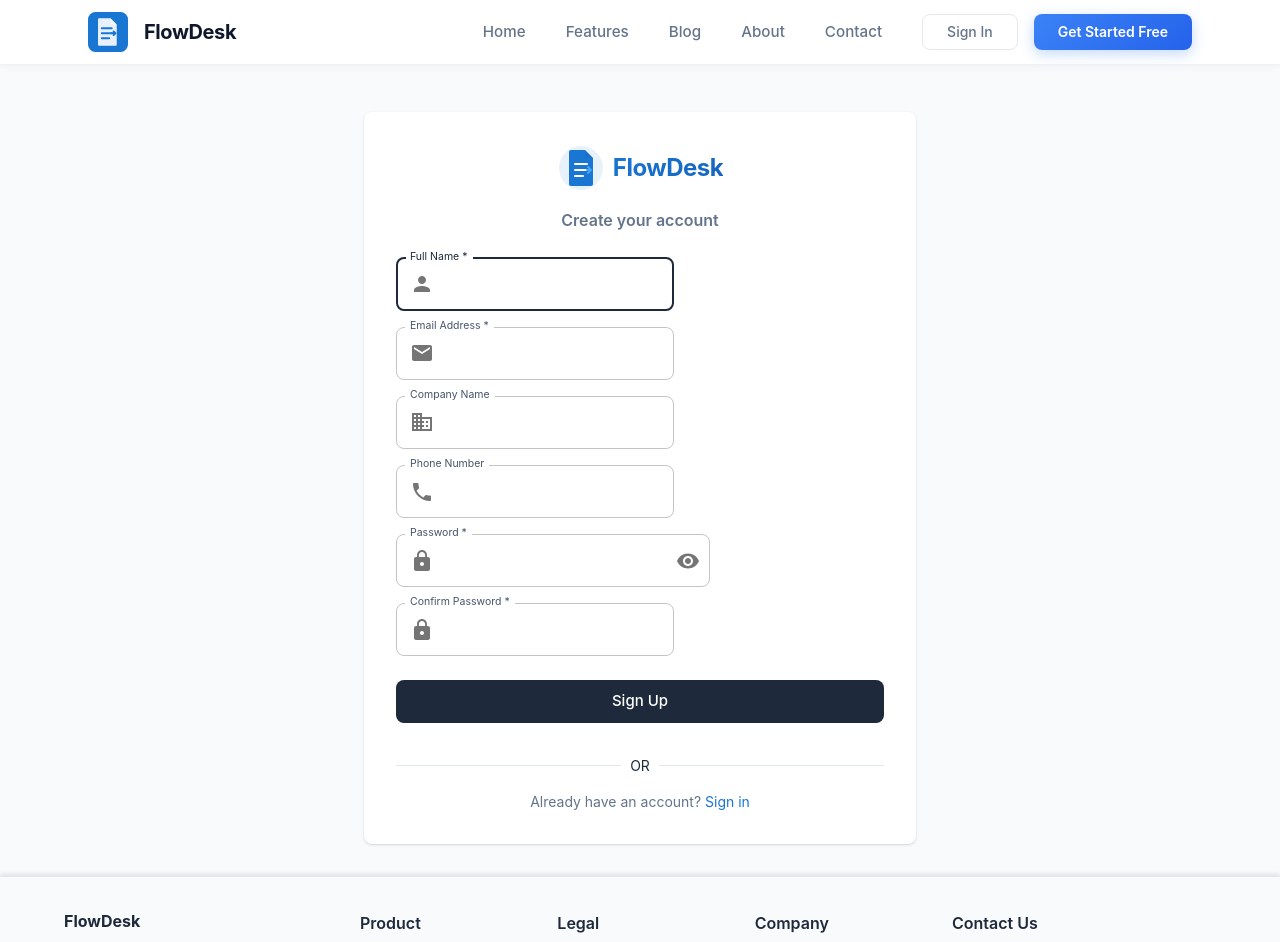
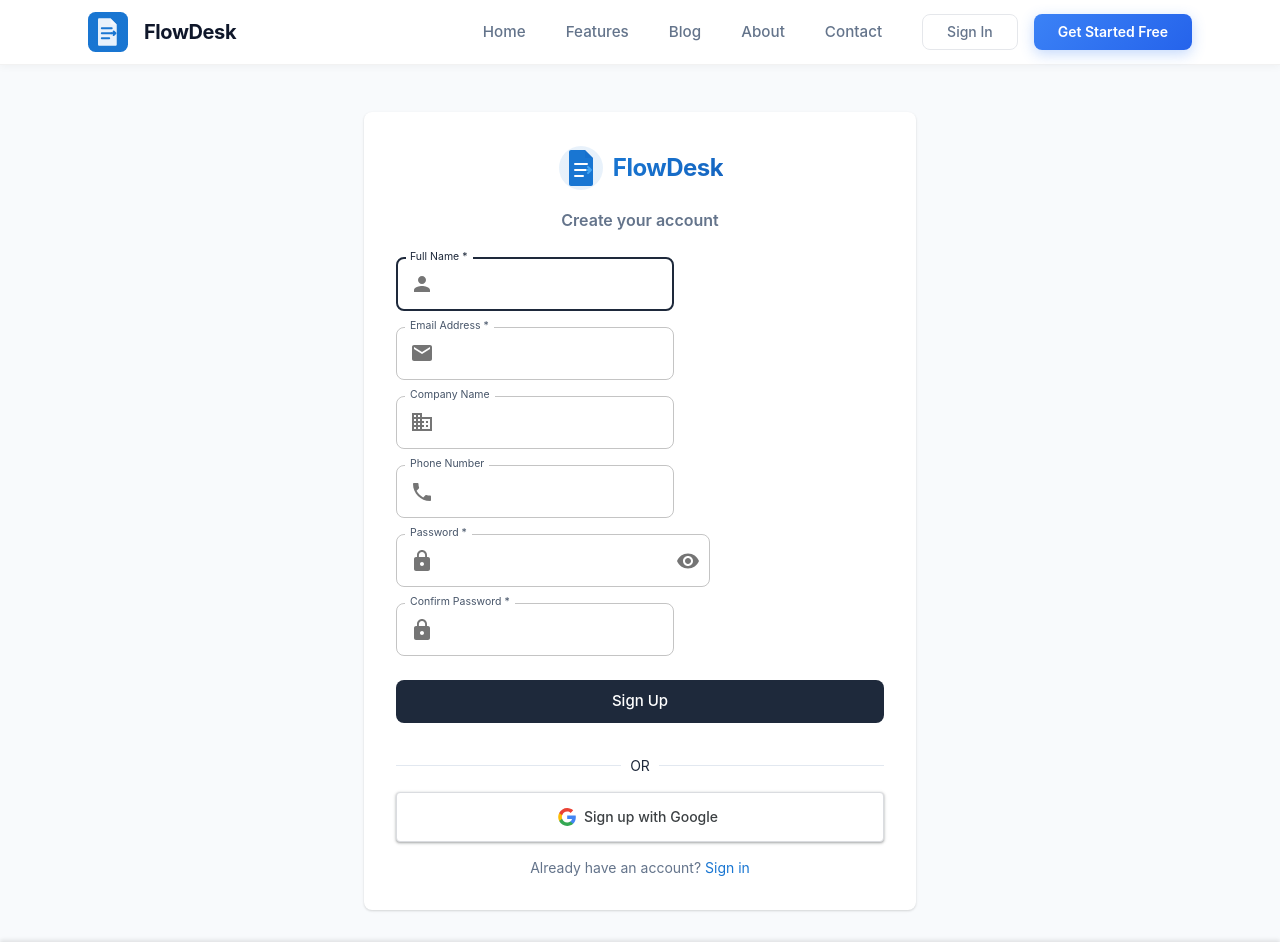
Before and after one commit to Flowdesktech/invoice, a React (Vite) app: page /register in a window 1280 px wide. Shown: the top 942 px of the page. Built offline with nearby package versions, Linux system fonts and the light colour scheme; no server answers; the HTML template or start-up script is replaced by a standard one.

Commit message:
feat: google sign in

```diff
--- /dev/null
+++ b/src/components/GoogleLogo.jsx
@@ -0,0 +1,33 @@
+import React from 'react';
+
+const GoogleLogo = ({ size = 18 }) => {
+  return (
+    <svg
+      width={size}
+      height={size}
+      viewBox="0 0 24 24"
+      xmlns="http://www.w3.org/2000/svg"
+    >
+      <g transform="matrix(1, 0, 0, 1, 27.009001, -39.238998)">
+        <path
+          fill="#4285F4"
+          d="M -3.264 51.509 C -3.264 50.719 -3.334 49.969 -3.454 49.239 L -14.754 49.239 L -14.754 53.749 L -8.284 53.749 C -8.574 55.229 -9.424 56.479 -10.684 57.329 L -10.684 60.329 L -6.824 60.329 C -4.564 58.239 -3.264 55.159 -3.264 51.509 Z"
+        />
+        <path
+          fill="#34A853"
+          d="M -14.754 63.239 C -11.514 63.239 -8.804 62.159 -6.824 60.329 L -10.684 57.329 C -11.764 58.049 -13.134 58.489 -14.754 58.489 C -17.884 58.489 -20.534 56.379 -21.484 53.529 L -25.464 53.529 L -25.464 56.619 C -23.494 60.539 -19.444 63.239 -14.754 63.239 Z"
+        />
+        <path
+          fill="#FBBC05"
+          d="M -21.484 53.529 C -21.734 52.809 -21.864 52.039 -21.864 51.239 C -21.864 50.439 -21.724 49.669 -21.484 48.949 L -21.484 45.859 L -25.464 45.859 C -26.284 47.479 -26.754 49.299 -26.754 51.239 C -26.754 53.179 -26.284 54.999 -25.464 56.619 L -21.484 53.529 Z"
+        />
+        <path
+          fill="#EA4335"
+          d="M -14.754 43.989 C -12.984 43.989 -11.404 44.599 -10.154 45.789 L -6.734 42.369 C -8.804 40.429 -11.514 39.239 -14.754 39.239 C -19.444 39.239 -23.494 41.939 -25.464 45.859 L -21.484 48.949 C -20.534 46.099 -17.884 43.989 -14.754 43.989 Z"
+        />
+      </g>
+    </svg>
+  );
+};
+
+export default GoogleLogo;
--- a/src/contexts/AuthContext.jsx
+++ b/src/contexts/AuthContext.jsx
@@ -6,7 +6,9 @@ import {
   onAuthStateChanged,
   updateProfile,
   updatePassword,
-  sendPasswordResetEmail
+  sendPasswordResetEmail,
+  GoogleAuthProvider,
+  signInWithPopup
 } from 'firebase/auth';
 import { auth } from '../config/firebase';
 import { profileAPI } from '../utils/api';
@@ -109,6 +111,58 @@ export const AuthProvider = ({ children }) => {
       return user;
     } catch (error) {
       toast.error(error.message);
+      throw error;
+    }
+  };
+
+  // Google Sign-In function
+  const signInWithGoogle = async () => {
+    try {
+      const provider = new GoogleAuthProvider();
+      const { user } = await signInWithPopup(auth, provider);
+
+      // Check if this is a new user (first time Google sign-in)
+      const response = await profileAPI.get();
+      if (!response.data || !response.data.profiles) {
+        // Create default profile for new Google users
+        const userDoc = {
+          uid: user.uid,
+          email: user.email,
+          activeProfileId: 'default',
+          profiles: [{
+            id: 'default',
+            name: 'Main Business',
+            displayName: user.displayName || '',
+            company: '',
+            phone: '',
+            address: {},
+            invoiceSettings: {
+              prefix: 'INV',
+              nextNumber: 1,
+              taxRate: 0,
+              currency: 'USD',
+              paymentTerms: 'Due on receipt',
+              dueDateDuration: 7,
+              autoIncrementNumber: true,
+              timezone: 'America/New_York'
+            },
+            isDefault: true,
+            createdAt: new Date().valueOf()
+          }]
+        };
+
+        await profileAPI.update(userDoc);
+      }
+
+      toast.success('Signed in with Google successfully!');
+      return user;
+    } catch (error) {
+      if (error.code === 'auth/popup-closed-by-user') {
+        // User closed the popup without signing in
+        toast.error('Sign-in cancelled');
+      } else {
+        toast.error(error.message);
+      }
       throw error;
     }
   };
@@ -361,6 +415,7 @@ export const AuthProvider = ({ children }) => {
     currentProfile: getCurrentProfile(),
     signup,
     login,
+    signInWithGoogle,
     logout,
     updateUserProfile,
     changePassword,
--- a/src/pages/Login.jsx
+++ b/src/pages/Login.jsx
@@ -18,16 +18,19 @@ import {
   VisibilityOff,
   Email as EmailIcon,
   Lock as LockIcon,
+  Google as GoogleIcon,
 } from '@mui/icons-material';
 import { useAuth } from '../contexts/AuthContext';
 import Logo from '../components/Logo';
+import GoogleLogo from '../components/GoogleLogo';
 import Header from '../components/Header';
 import Footer from '../components/Footer';
 
 const Login = () => {
   const [showPassword, setShowPassword] = useState(false);
   const [loading, setLoading] = useState(false);
-  const { login, accounts } = useAuth();
+  const [googleLoading, setGoogleLoading] = useState(false);
+  const { login, signInWithGoogle, accounts } = useAuth();
   const navigate = useNavigate();
   const [searchParams] = useSearchParams();
   const isAddingAccount = searchParams.get('addAccount') === 'true';
@@ -52,6 +55,18 @@ const Login = () => {
       console.error('Login error:', error);
     } finally {
       setLoading(false);
+    }
+  };
+
+  const handleGoogleSignIn = async () => {
+    try {
+      setGoogleLoading(true);
+      await signInWithGoogle();
+      navigate('/dashboard');
+    } catch (error) {
+      console.error('Google sign-in error:', error);
+    } finally {
+      setGoogleLoading(false);
     }
   };
 
@@ -178,6 +193,39 @@ const Login = () => {
 
             <Divider sx={{ my: 2 }}>OR</Divider>
 
+            <Button
+              fullWidth
+              variant="outlined"
+              size="large"
+              onClick={handleGoogleSignIn}
+              disabled={googleLoading}
+              startIcon={googleLoading ? null : <GoogleLogo size={18} />}
+              sx={{
+                mb: 2,
+                textTransform: 'none',
+                backgroundColor: '#fff',
+                color: '#3c4043',
+                borderColor: '#dadce0',
+                borderRadius: '4px',
+                fontSize: '14px',
+                fontWeight: 500,
+                py: 1.5,
+                boxShadow: '0 1px 2px 0 rgba(60,64,67,.30), 0 1px 3px 1px rgba(60,64,67,.15)',
+                '&:hover': {
+                  backgroundColor: '#f8f9fa',
+                  borderColor: '#dadce0',
+                  boxShadow: '0 1px 2px 0 rgba(60,64,67,.30), 0 2px 6px 2px rgba(60,64,67,.15)',
+                },
+                '&:disabled': {
+                  backgroundColor: '#fff',
+                  color: '#3c4043',
+                  opacity: 0.6,
+                },
+              }}
+            >
+              {googleLoading ? <CircularProgress size={20} sx={{ color: '#4285f4' }} /> : 'Sign in with Google'}
+            </Button>
+
             <Box sx={{ textAlign: 'center' }}>
               <Typography variant="body2" color="text.secondary">
                 Don't have an account?{' '}
--- a/src/pages/Register.jsx
+++ b/src/pages/Register.jsx
@@ -22,16 +22,19 @@ import {
   Person as PersonIcon,
   Business as BusinessIcon,
   Phone as PhoneIcon,
+  Google as GoogleIcon,
 } from '@mui/icons-material';
 import { useAuth } from '../contexts/AuthContext';
 import Logo from '../components/Logo';
+import GoogleLogo from '../components/GoogleLogo';
 import Header from '../components/Header';
 import Footer from '../components/Footer';
 
 const Register = () => {
   const [showPassword, setShowPassword] = useState(false);
   const [loading, setLoading] = useState(false);
-  const { signup } = useAuth();
+  const [googleLoading, setGoogleLoading] = useState(false);
+  const { signup, signInWithGoogle } = useAuth();
   const navigate = useNavigate();
   const {
     register,
@@ -64,6 +67,18 @@ const Register = () => {
       console.error('Registration error:', error);
     } finally {
       setLoading(false);
+    }
+  };
+
+  const handleGoogleSignIn = async () => {
+    try {
+      setGoogleLoading(true);
+      await signInWithGoogle();
+      navigate('/dashboard');
+    } catch (error) {
+      console.error('Google sign-in error:', error);
+    } finally {
+      setGoogleLoading(false);
     }
   };
 
@@ -253,6 +268,39 @@ const Register = () => {
 
             <Divider sx={{ my: 2 }}>OR</Divider>
 
+            <Button
+              fullWidth
+              variant="outlined"
+              size="large"
+              onClick={handleGoogleSignIn}
+              disabled={googleLoading}
+              startIcon={googleLoading ? null : <GoogleLogo size={18} />}
+              sx={{
+                mb: 2,
+                textTransform: 'none',
+                backgroundColor: '#fff',
+                color: '#3c4043',
+                borderColor: '#dadce0',
+                borderRadius: '4px',
+                fontSize: '14px',
+                fontWeight: 500,
+                py: 1.5,
+                boxShadow: '0 1px 2px 0 rgba(60,64,67,.30), 0 1px 3px 1px rgba(60,64,67,.15)',
+                '&:hover': {
+                  backgroundColor: '#f8f9fa',
+                  borderColor: '#dadce0',
+                  boxShadow: '0 1px 2px 0 rgba(60,64,67,.30), 0 2px 6px 2px rgba(60,64,67,.15)',
+                },
+                '&:disabled': {
+                  backgroundColor: '#fff',
+                  color: '#3c4043',
+                  opacity: 0.6,
+                },
+              }}
+            >
+              {googleLoading ? <CircularProgress size={20} sx={{ color: '#4285f4' }} /> : 'Sign up with Google'}
+            </Button>
+
             <Box sx={{ textAlign: 'center' }}>
               <Typography variant="body2" color="text.secondary">
                 Already have an account?{' '}
```
